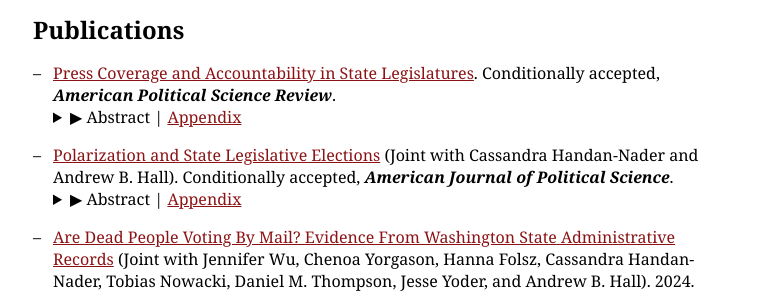
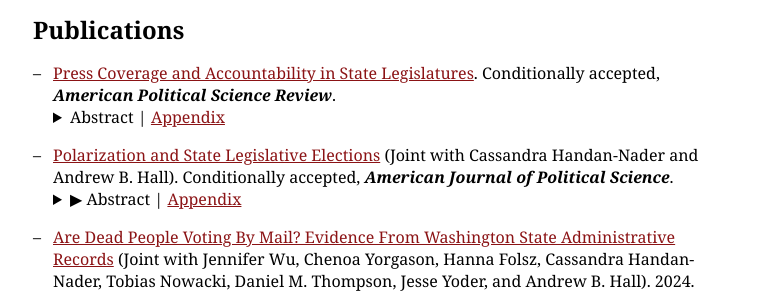
Before and after one commit to AndyMyersSkol/AndyMyersSkol.github.io, a Jekyll site: the page index.html, which Jekyll copies as it is, in a window 1280 px wide. Shown: the part 333-627 px from the top of the page, without its empty margins (257-1016 px from the left). Built offline with Jekyll 4.4.1, drawn with Linux system fonts in a browser that asks for light colours.

Commit message:
Update index.html

```diff
--- a/index.html
+++ b/index.html
@@ -55,7 +55,7 @@
             <a target="_blank" class="bib" href="/documents/Myers_congruence.pdf">Press Coverage and Accountability in State Legislatures</a>. Conditionally accepted, <i><b>American Political Science Review</b></i>.
             <details class="abstract-container">
                 <summary>
-                    <span class="dropdown-arrow">&#9654;</span>
+
                     <span>Abstract</span>
                     <span class="separator">|</span>
                     <a href="/documents/Myers_congruence_appendix.pdf" target="_blank" class="replication-link">Appendix</a>
```
